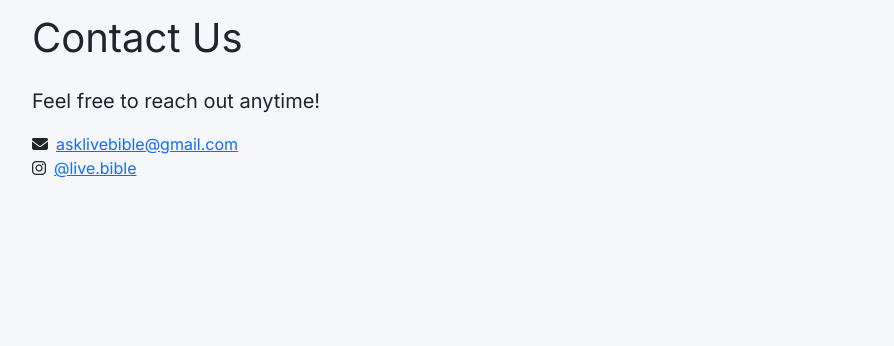
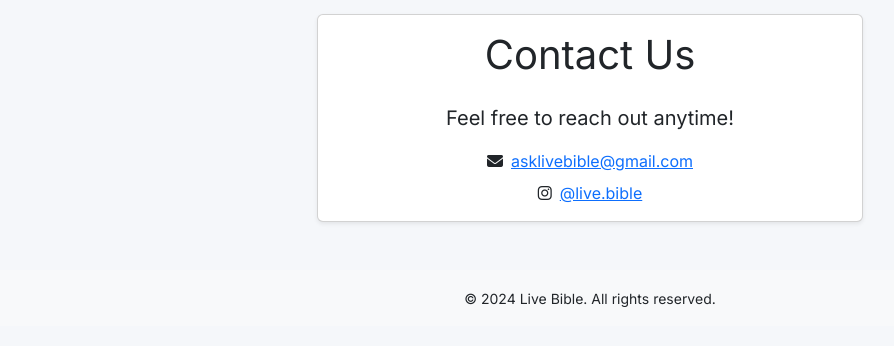
Before and after one commit to WarnerU22/LiveBible, a Flask app: page /contact in a window 1280 px wide. Shown: the part 56-402 px from the top of the page, without its empty margins (50-944 px from the left). Run offline with Flask 3, Linux system fonts and the light colour scheme.

Commit message:
Improve contact page, verse results, add footer

```diff
--- a/main.py
+++ b/main.py
@@ -61,9 +61,9 @@ def verses():
             {
                 "role": "system",
                 "content": (
-                    "Provide three short Bible verses with references that speak to "
-                    "the given topic. Keep the tone uplifting and return them in "
-                    "bullet form."
+                    "Provide five short Bible verses with references that speak to "
+                    "the given topic. Keep the tone uplifting and return them as "
+                    "bullet points with a blank line between each item for easy reading."
                 ),
             },
             {"role": "user", "content": topic},
--- a/templates/base.html
+++ b/templates/base.html
@@ -58,6 +58,9 @@
 <div class="container">
     {% block content %}{% endblock %}
 </div>
+<footer class="bg-light text-center py-3 mt-5">
+    <small>&copy; 2024 Live Bible. All rights reserved.</small>
+</footer>
 <script src="https://cdn.jsdelivr.net/npm/bootstrap@5.3.0/dist/js/bootstrap.bundle.min.js"></script>
 </body>
 </html>
--- a/templates/contact.html
+++ b/templates/contact.html
@@ -1,9 +1,17 @@
 {% extends "base.html" %}
 {% block content %}
-<h1 class="mb-4">Contact Us</h1>
-<p class="lead">Feel free to reach out anytime!</p>
-<ul class="list-unstyled">
-    <li><i class="fa-solid fa-envelope me-2"></i><a href="mailto:asklivebible@gmail.com">asklivebible@gmail.com</a></li>
-    <li><i class="fa-brands fa-instagram me-2"></i><a href="https://instagram.com/live.bible" target="_blank">@live.bible</a></li>
-</ul>
+<div class="row justify-content-center">
+    <div class="col-md-8 col-lg-6">
+        <div class="card shadow-sm">
+            <div class="card-body text-center">
+                <h1 class="card-title mb-4">Contact Us</h1>
+                <p class="lead">Feel free to reach out anytime!</p>
+                <ul class="list-unstyled mb-0">
+                    <li class="mb-2"><i class="fa-solid fa-envelope me-2"></i><a href="mailto:asklivebible@gmail.com">asklivebible@gmail.com</a></li>
+                    <li><i class="fa-brands fa-instagram me-2"></i><a href="https://instagram.com/live.bible" target="_blank">@live.bible</a></li>
+                </ul>
+            </div>
+        </div>
+    </div>
+</div>
 {% endblock %}
```
Also changed, not shown: templates/verses.html (+7 -1 lines).
